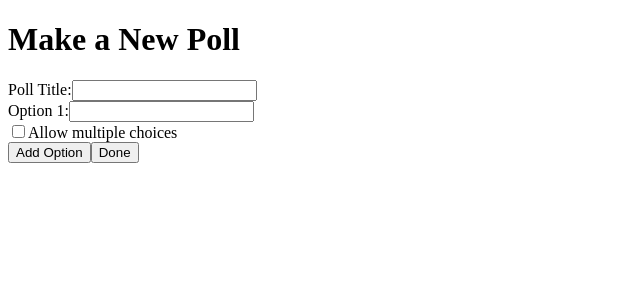
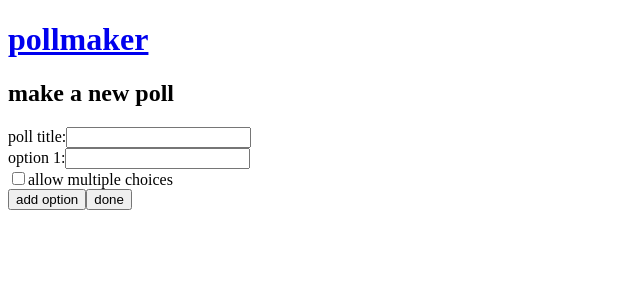
Before and after one commit to janisarja/pollmaker, a React (Vite) app in the folder frontend/: page / in a window 1280 px wide. Shown: the top 300 px of the page, without its empty margins (0-640 px from the left). Built offline with nearby package versions, Linux system fonts and the light colour scheme.

Commit message:
Add header, link to frontpage and UI changes

```diff
--- /dev/null
+++ b/frontend/src/components/Header.jsx
@@ -0,0 +1,11 @@
+import React from 'react';
+
+const Header = () => {
+  return (
+    <div>
+      <h1><a href='https://pollmaker-two.vercel.app/'>pollmaker</a></h1>
+    </div>
+  )
+}
+
+export default Header
--- a/frontend/src/pages/CreatePoll.jsx
+++ b/frontend/src/pages/CreatePoll.jsx
@@ -1,5 +1,6 @@
 import React from 'react';
 import { useState } from 'react'
+import Header from '../components/Header'
 
 const CreatePoll = () => {
   const [ title, setTitle ] = useState('');
@@ -50,14 +51,15 @@ const CreatePoll = () => {
 
   return (
     <div>
+      <Header />
       {!pollId ?
         <>
-          <h1>
-            Make a New Poll
-          </h1>
+          <h2>
+            make a new poll
+          </h2>
           <form onSubmit={handleSubmit}>
             <div>
-              <label htmlFor='title'>Poll Title:</label>
+              <label htmlFor='title'>poll title:</label>
               <input
                 type='text'
                 id='title'
@@ -67,7 +69,7 @@ const CreatePoll = () => {
               {options.map((option, index) => (
                 <div key={index}>
                   <label>
-                    Option {index + 1}:
+                    option {index + 1}:
                     <input
                       type='text'
                       id={`option${index}`}
@@ -82,18 +84,18 @@ const CreatePoll = () => {
                   id='multipleOptions'
                   value={multipleOptions}
                   onChange={handleMultipleChange} />
-                Allow multiple choices
+                allow multiple choices
               </label>
             </div>
             <div>
-              <button type='button' onClick={handleAddOption}>Add Option</button>
-              <button type='submit'>Done</button>
+              <button type='button' onClick={handleAddOption}>add option</button>
+              <button type='submit'>done</button>
             </div>
           </form>
         </>
         :
         <p>
-          Link to your poll: <a href={`${baseUrl}polls/${pollId}`}>
+          poll created. here's the link to your poll: <a href={`${baseUrl}polls/${pollId}`}>
           {baseUrl}polls/{pollId}
           </a>
         </p>
--- a/frontend/src/pages/VotePoll.jsx
+++ b/frontend/src/pages/VotePoll.jsx
@@ -1,6 +1,7 @@
 import React from 'react'
 import { useEffect, useState } from 'react'
 import { useParams } from 'react-router-dom'
+import Header from '../components/Header'
 
 const VotePoll = () => {
   const { pollId } = useParams()
@@ -57,9 +58,7 @@ const VotePoll = () => {
 
   return (
     <div>
-      <p>
-        Answer the poll below.
-      </p>
+      <Header />
       {pollData != null ?
         <div>
           <h2>{pollData.poll.pollTitle}</h2>
@@ -79,20 +78,21 @@ const VotePoll = () => {
                 </label>
               </div>
             ))}
-            <button type='submit'>Vote</button>
+            <button type='submit'>vote</button>
           </form>
           {!showResults ?
             <button
               type='button'
               onClick={() => setShowResults(true)}>
-                Show Results
+                show results
             </button>
             : <></>
           }
         </div>
         :
-        <p>Poll data not found.</p>
+        <p>poll data not found.</p>
       }
+      <a href='https://pollmaker-two.vercel.app/'>make your own poll</a>
     </div>
   )
 }
```
